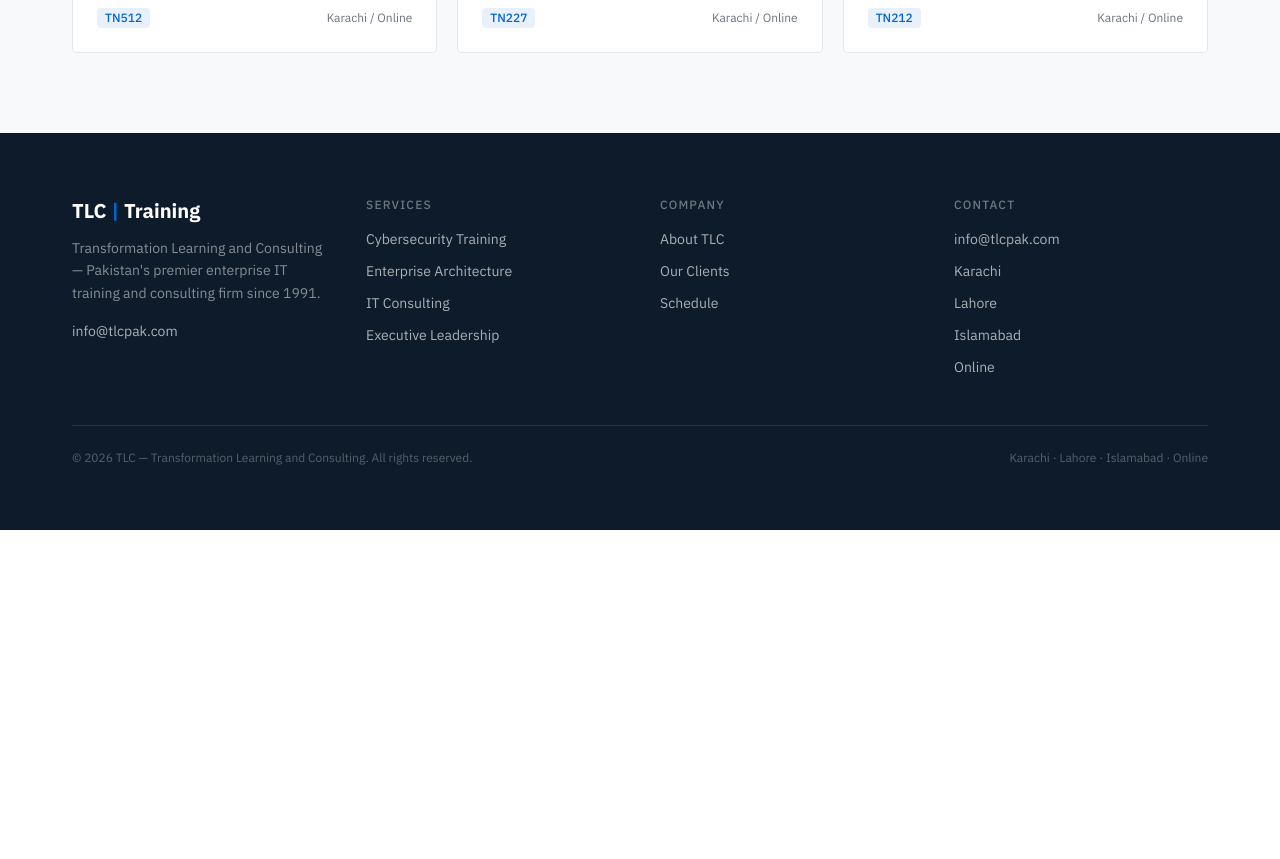
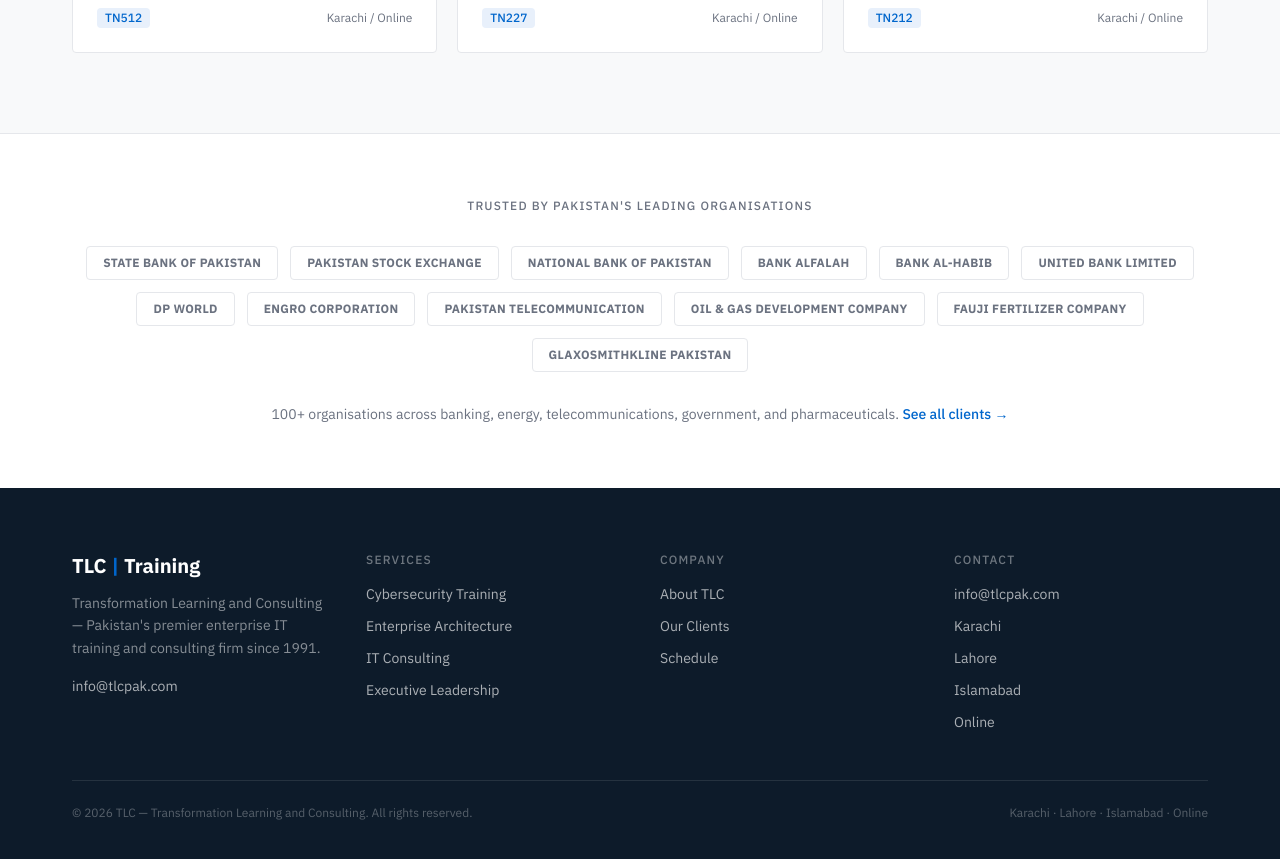
Before and after one commit to vaqarhussain1/tlc-website, a Next.js app: page / in a window 1280 px wide. Shown: the part 1700-2559 px from the top of the page. Before the commit the page ends 2230 px from the top, so only its background shows below. Built offline with nearby package versions, Linux system fonts and the light colour scheme.

Commit message:
feat: client logo wall, JSON-LD organization schema, homepage assembly complete

```diff
--- a/src/app/page.tsx
+++ b/src/app/page.tsx
@@ -3,6 +3,8 @@
 import { StatBlock } from '@/components/home/StatBlock'
 import { ServicesOverview } from '@/components/home/ServicesOverview'
 import { FeaturedCourses } from '@/components/home/FeaturedCourses'
+import { ClientLogoWall } from '@/components/home/ClientLogoWall'
+import { JsonLd } from '@/components/shared/JsonLd'
 import { siteConfig } from '@/lib/site-config'
 
 export const metadata: Metadata = {
@@ -15,16 +17,38 @@
     siteName: siteConfig.name,
     images: [{ url: siteConfig.ogImage }],
   },
+  twitter: {
+    card: 'summary_large_image',
+    title: siteConfig.name,
+    description: siteConfig.description,
+  },
+}
+
+const organizationJsonLd = {
+  '@context': 'https://schema.org',
+  '@type': 'Organization',
+  name: 'TLC — Transformation Learning and Consulting',
+  url: siteConfig.url,
+  email: siteConfig.email,
+  foundingDate: siteConfig.founded,
+  description: siteConfig.description,
+  address: {
+    '@type': 'PostalAddress',
+    addressCountry: 'PK',
+    addressLocality: 'Karachi',
+  },
+  areaServed: ['Karachi', 'Lahore', 'Islamabad', 'Online'],
 }
 
 export default function Home() {
   return (
     <>
+      <JsonLd data={organizationJsonLd} />
       <HeroSection />
       <StatBlock />
       <ServicesOverview />
       <FeaturedCourses />
-      {/* Client logo wall — Story 2.3 */}
+      <ClientLogoWall />
     </>
   )
 }
--- /dev/null
+++ b/src/components/home/ClientLogoWall.tsx
@@ -0,0 +1,48 @@
+import Link from 'next/link'
+
+const clients = [
+  'State Bank of Pakistan',
+  'Pakistan Stock Exchange',
+  'National Bank of Pakistan',
+  'Bank Alfalah',
+  'Bank AL-Habib',
+  'United Bank Limited',
+  'DP World',
+  'Engro Corporation',
+  'Pakistan Telecommunication',
+  'Oil & Gas Development Company',
+  'Fauji Fertilizer Company',
+  'GlaxoSmithKline Pakistan',
+]
+
+export function ClientLogoWall() {
+  return (
+    <section className="w-full bg-white border-t border-grey-200">
+      <div className="mx-auto max-w-[1200px] px-6 py-16 lg:px-8">
+        <p className="text-center text-xs font-medium uppercase tracking-widest text-grey-400 mb-8">
+          Trusted by Pakistan&apos;s Leading Organisations
+        </p>
+
+        {/* Logo grid */}
+        <div className="flex flex-wrap justify-center gap-3">
+          {clients.map((name) => (
+            <span
+              key={name}
+              className="inline-flex items-center rounded border border-grey-200 px-4 py-2 text-xs font-semibold uppercase tracking-wide text-grey-400"
+            >
+              {name}
+            </span>
+          ))}
+        </div>
+
+        {/* CTA */}
+        <p className="mt-8 text-center text-sm text-grey-400">
+          100+ organisations across banking, energy, telecommunications, government, and pharmaceuticals.{' '}
+          <Link href="/clients" className="text-blue-600 hover:underline font-medium">
+            See all clients →
+          </Link>
+        </p>
+      </div>
+    </section>
+  )
+}
--- /dev/null
+++ b/src/components/shared/JsonLd.tsx
@@ -0,0 +1,12 @@
+interface JsonLdProps {
+  data: Record<string, unknown>
+}
+
+export function JsonLd({ data }: JsonLdProps) {
+  return (
+    <script
+      type="application/ld+json"
+      dangerouslySetInnerHTML={{ __html: JSON.stringify(data) }}
+    />
+  )
+}
```
